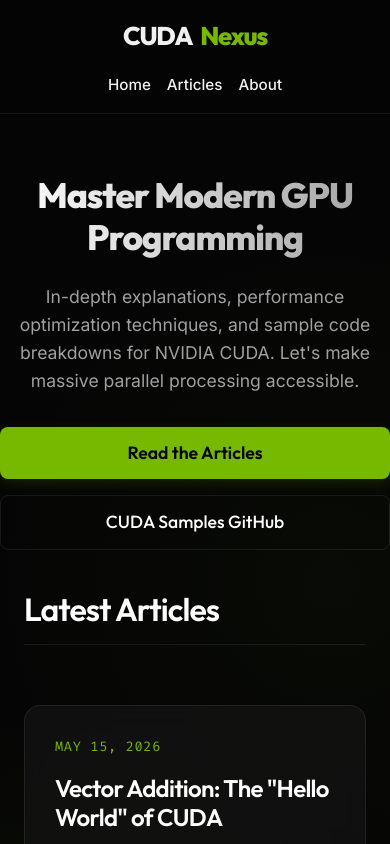
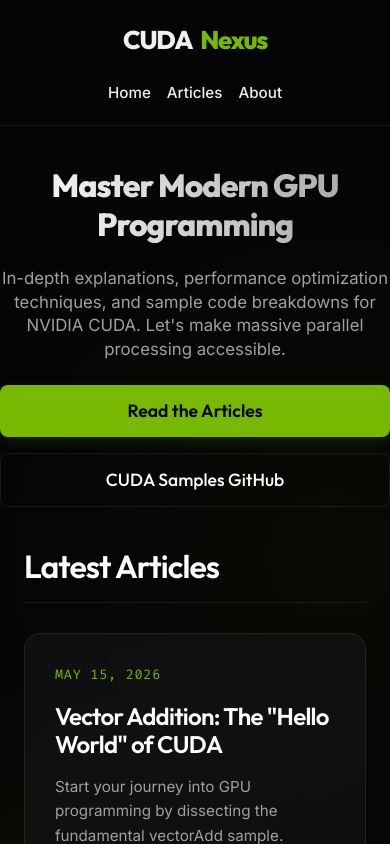
Before and after one commit to bkdhorajiya/cuda-nexus-blog, a Next.js app: page / in a window 390 px wide. Shown: the top 844 px of the page. Built offline with nearby package versions, Linux system fonts and the light colour scheme.

Commit message:
Fix mobile layout overlaps

```diff
--- a/app/globals.css
+++ b/app/globals.css
@@ -237,33 +237,41 @@
 /* Mobile Responsiveness Improvements */
 @media (max-width: 768px) {
   .hero-section {
-    padding: 60px 0 40px;
+    padding: 20px 0 40px;
+    margin-top: 20px;
   }
 
   .hero-title {
-    font-size: 2.5rem;
+    font-size: 2.2rem;
+    line-height: 1.1;
   }
 
   .hero-subtitle {
-    font-size: 1.1rem;
-    margin-bottom: 32px;
+    font-size: 1.05rem;
+    margin-bottom: 24px;
+    line-height: 1.4;
+  }
+
+  .nav-header {
+    position: relative; /* Prevent sticky overlapping on small screens */
   }
 
   .nav-container {
     flex-direction: column;
     height: auto;
-    padding: 16px 0;
-    gap: 16px;
+    padding: 20px 0;
+    gap: 20px;
   }
 
   .nav-links {
     gap: 16px;
-    width: 100%;
+    flex-wrap: wrap;
     justify-content: center;
   }
 
   .hero-section > div {
     flex-direction: column;
+    gap: 16px !important;
     width: 100%;
   }
 
@@ -273,9 +281,12 @@
 
   .post-grid {
     grid-template-columns: 1fr;
+    gap: 24px;
+    margin-top: 30px;
   }
 
   h1 {
-    font-size: 2.2rem !important;
+    font-size: 2rem !important;
+    line-height: 1.2 !important;
   }
 }
```
